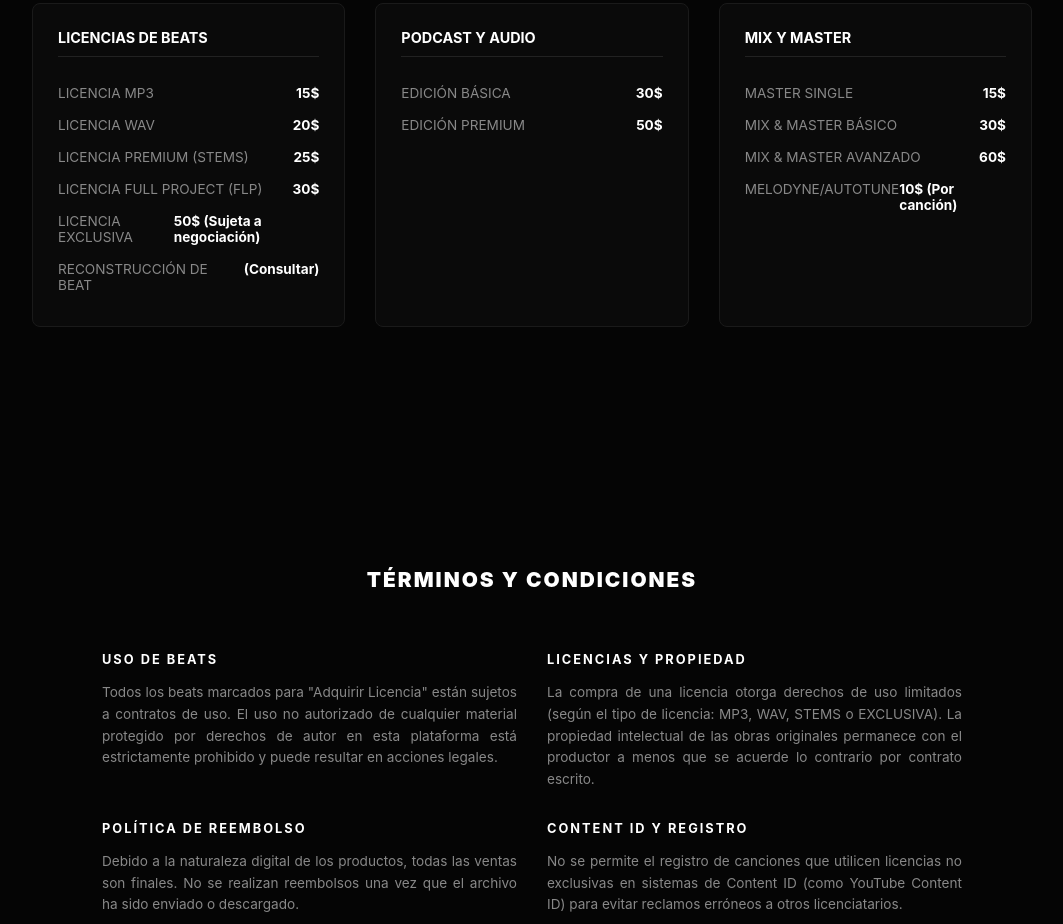
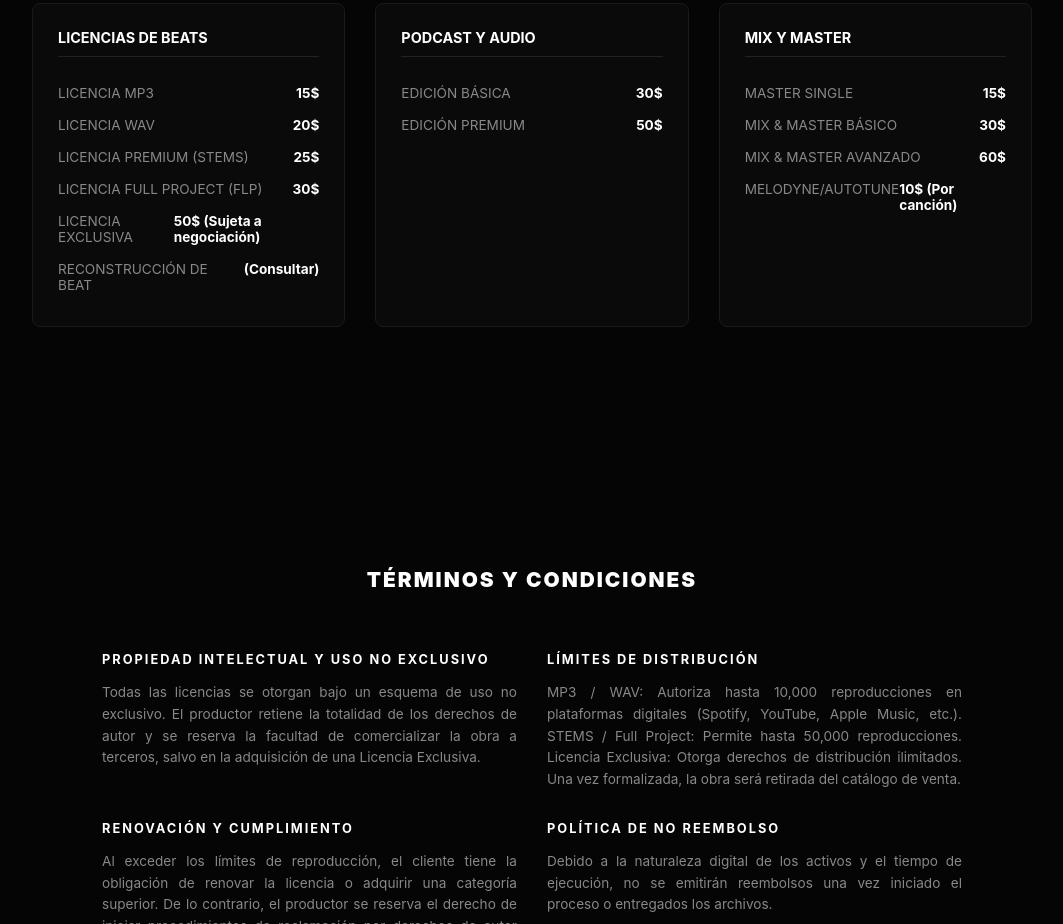
Before and after one commit to Diego-Beleno/PRODZ, a plain HTML site: page index.html in a window 1280 px wide. Shown: the part 1876-2800 px from the top of the page, without its empty margins (108-1171 px from the left). Drawn offline with Linux system fonts and the light colour scheme; no server answers.

Commit message:
Actualización legal y títulos

```diff
--- a/index.html
+++ b/index.html
@@ -30,7 +30,7 @@
 <main>
     <section id="nuevos" class="section-beats-featured">
         <div class="container-title">
-            <h2 class="section-title">LANZAMIENTOS RECIENTES</h2>
+            <h2 class="section-title">Beats destacados</h2>
             <p class="toca-escuchar">Toca la imagen para escuchar</p>
         </div>
 
@@ -119,7 +119,7 @@
 
     <section id="catalogo-scroll" class="section-horizontal">
         <div class="container-title">
-            <h2 class="section-title">CATÁLOGO COMPLETO</h2>
+            <h2 class="section-title">RESTO DEL CATÁLOGO</h2>
 
         </div>
 
@@ -204,11 +204,7 @@
                     <button class="btn-license">ADQUIRIR LICENCIA</button>
                 </div>
             </article>
-
-
-
 </div>
-
 
             </div>
     </section>
@@ -264,28 +260,36 @@
     </div>
     <div class="legal-content">
         <div class="legal-item">
-            <h3>USO DE BEATS</h3>
-            <p>Todos los beats marcados para "Adquirir Licencia" están sujetos a contratos de uso. El uso no autorizado de cualquier material protegido por derechos de autor en esta plataforma está estrictamente prohibido y puede resultar en acciones legales.</p>
+            <h3>Propiedad Intelectual y Uso No Exclusivo</h3>
+            <p>Todas las licencias se otorgan
+bajo un esquema de uso no exclusivo. El productor retiene la totalidad de los
+derechos de autor y se reserva la facultad de comercializar la obra a terceros,
+salvo en la adquisición de una Licencia Exclusiva.</p>
         </div>
         <div class="legal-item">
-            <h3>LICENCIAS Y PROPIEDAD</h3>
-            <p>La compra de una licencia otorga derechos de uso limitados (según el tipo de licencia: MP3, WAV, STEMS o EXCLUSIVA). La propiedad intelectual de las obras originales permanece con el productor a menos que se acuerde lo contrario por contrato escrito.</p>
+            <h3>Límites de Distribución</h3>
+            <p>MP3 / WAV: Autoriza hasta 10,000 reproducciones en plataformas
+digitales (Spotify, YouTube, Apple Music, etc.). STEMS / Full Project: Permite hasta 50,000 reproducciones. Licencia Exclusiva: Otorga derechos de distribución ilimitados. Una
+vez formalizada, la obra será retirada del catálogo de venta.</p>
         </div>
         <div class="legal-item">
-            <h3>POLÍTICA DE REEMBOLSO</h3>
-            <p>Debido a la naturaleza digital de los productos, todas las ventas son finales. No se realizan reembolsos una vez que el archivo ha sido enviado o descargado.</p>
+            <h3>Renovación y Cumplimiento</h3>
+            <p>Al exceder los límites de reproducción, el
+cliente tiene la obligación de renovar la licencia o adquirir una categoría
+superior. De lo contrario, el productor se reserva el derecho de iniciar
+procedimientos de reclamación por derechos de autor (Copyright Strike) y
+solicitar la eliminación del contenido.</p>
         </div>
         <div class="legal-item">
-            <h3>CONTENT ID Y REGISTRO</h3>
-            <p>No se permite el registro de canciones que utilicen licencias no exclusivas en sistemas de Content ID (como YouTube Content ID) para evitar reclamos erróneos a otros licenciatarios.</p>
+            <h3>Política de No Reembolso</h3>
+            <p>Debido a la naturaleza digital de los activos y el
+tiempo de ejecución, no se emitirán reembolsos una vez iniciado el proceso
+o entregados los archivos.</p>
         </div>
     </div>
 </section>
 
-
 </main>
-
-
 
     <script src="script.js"></script>
 </body>
```
Also changed, not shown: style.css (line endings or trailing spaces), uptades.txt, 1 other file.
